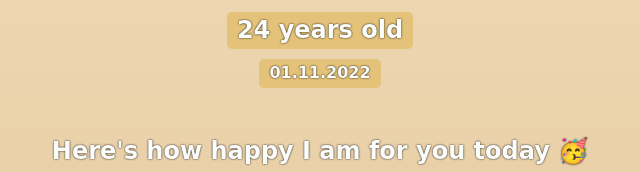
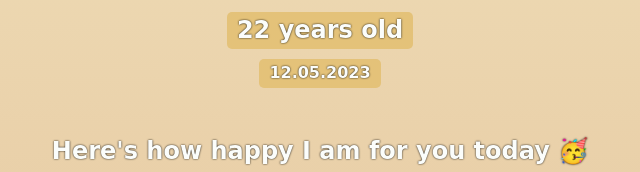
Before and after one commit to sunilkjoseph/bday-gift, a website built with Vite: page index.html in a window 1280 px wide. Shown: the part 245-417 px from the top of the page, 320-960 px from the left. Built offline with nearby package versions, Linux system fonts and the light colour scheme; a web font is replaced by a local one.

Commit message:
Updated age & dob

```diff
--- a/index.html
+++ b/index.html
@@ -9,8 +9,8 @@
         <div id="header">
             <h1 class="high">Today is Dusty's birthday 🎉</h1>
             <img id="bff-img" src="images/bboy.jpeg">
-            <h2 id="bday-age">24 years old</h2>
-            <h4 id="bday-date">01.11.2022</h4>
+            <h2 id="bday-age">22 years old</h2>
+            <h4 id="bday-date">12.05.2023</h4>
         </div>
 
         <div class="gift-section">
```
